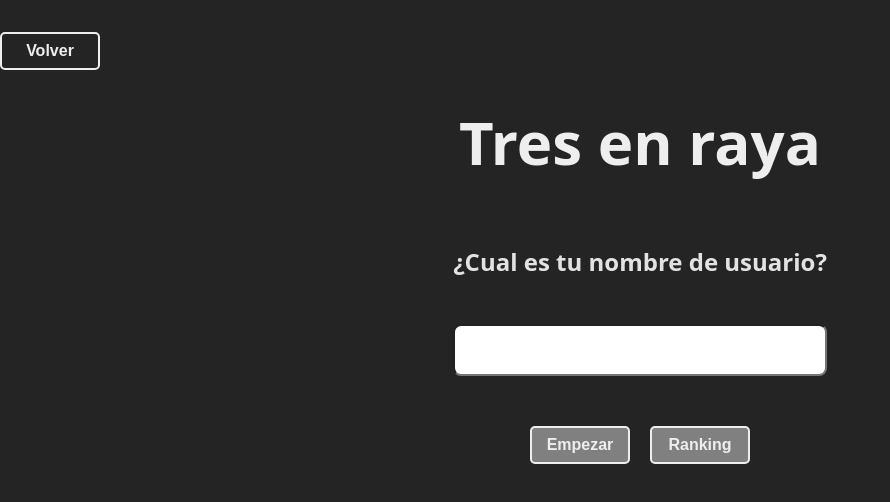
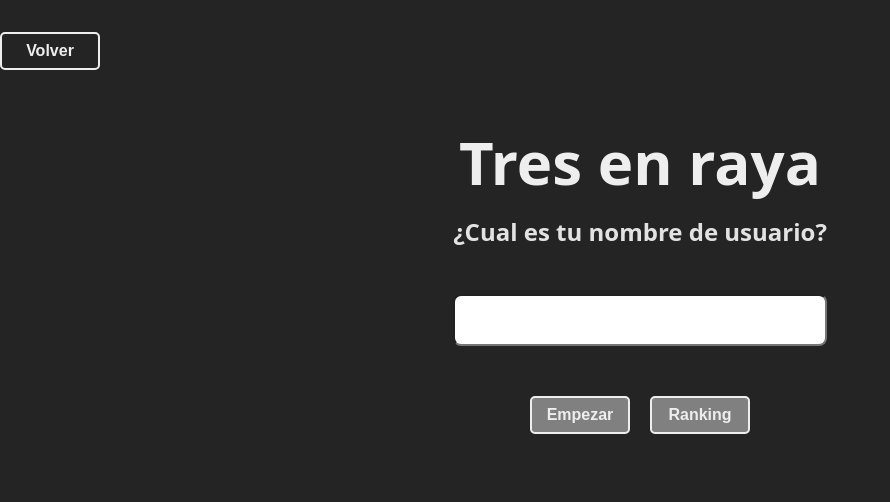
Before and after one commit to Lopez10/tres-en-raya, a React (Vite) app: page / in a window 1280 px wide. Shown: the top 502 px of the page, without its empty margins (0-890 px from the left). Built offline with nearby package versions, Linux system fonts and the light colour scheme.

Commit message:
Remove unnecessary styles

```diff
--- a/src/index.css
+++ b/src/index.css
@@ -30,16 +30,14 @@ body {
 .title {
   text-align: center;
   font-size: 60px;
-  padding-bottom: 80px;
+  padding-bottom: 30px;
 }
 
 .content{
   display: flex;
   flex-direction: column;
-  justify-content: center;
   align-items: center;
-  text-align: center;
-  margin: 60px auto;
+  margin: 80px auto;
 }
 
 .board {
```
